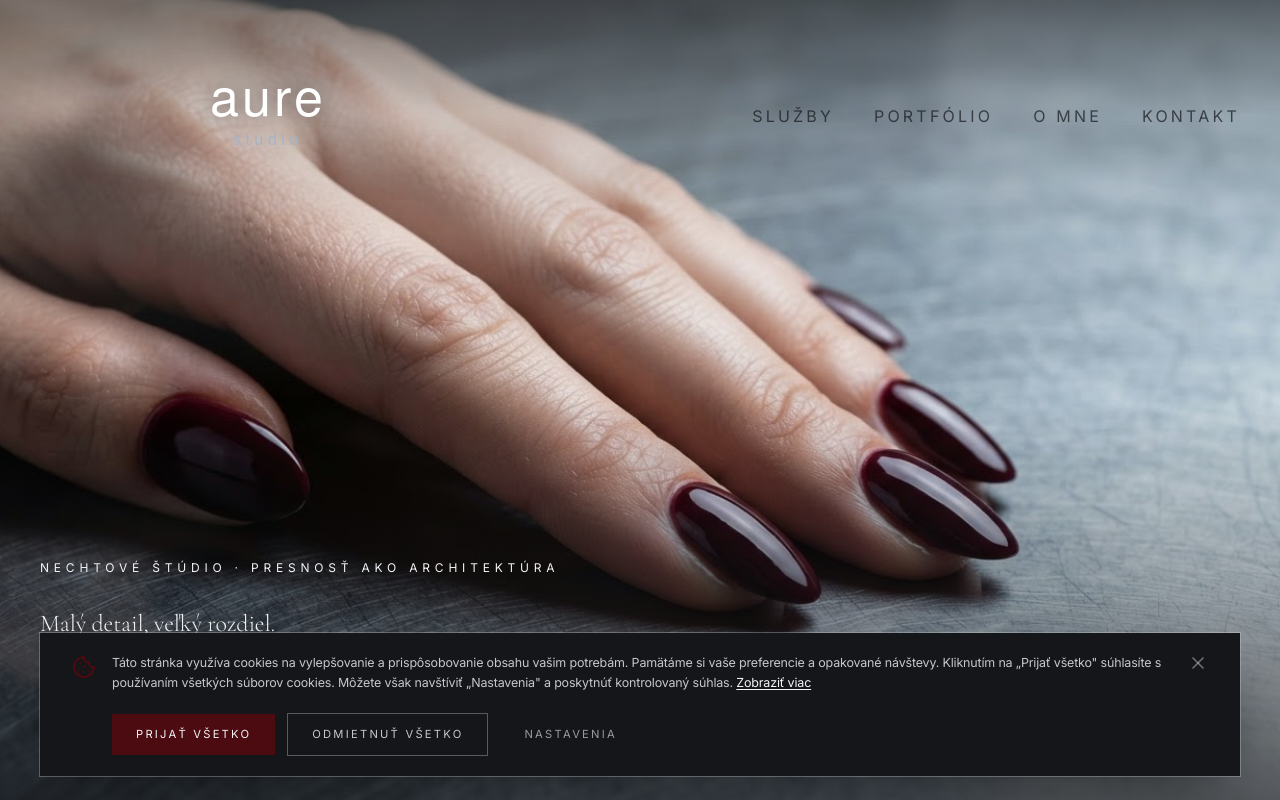
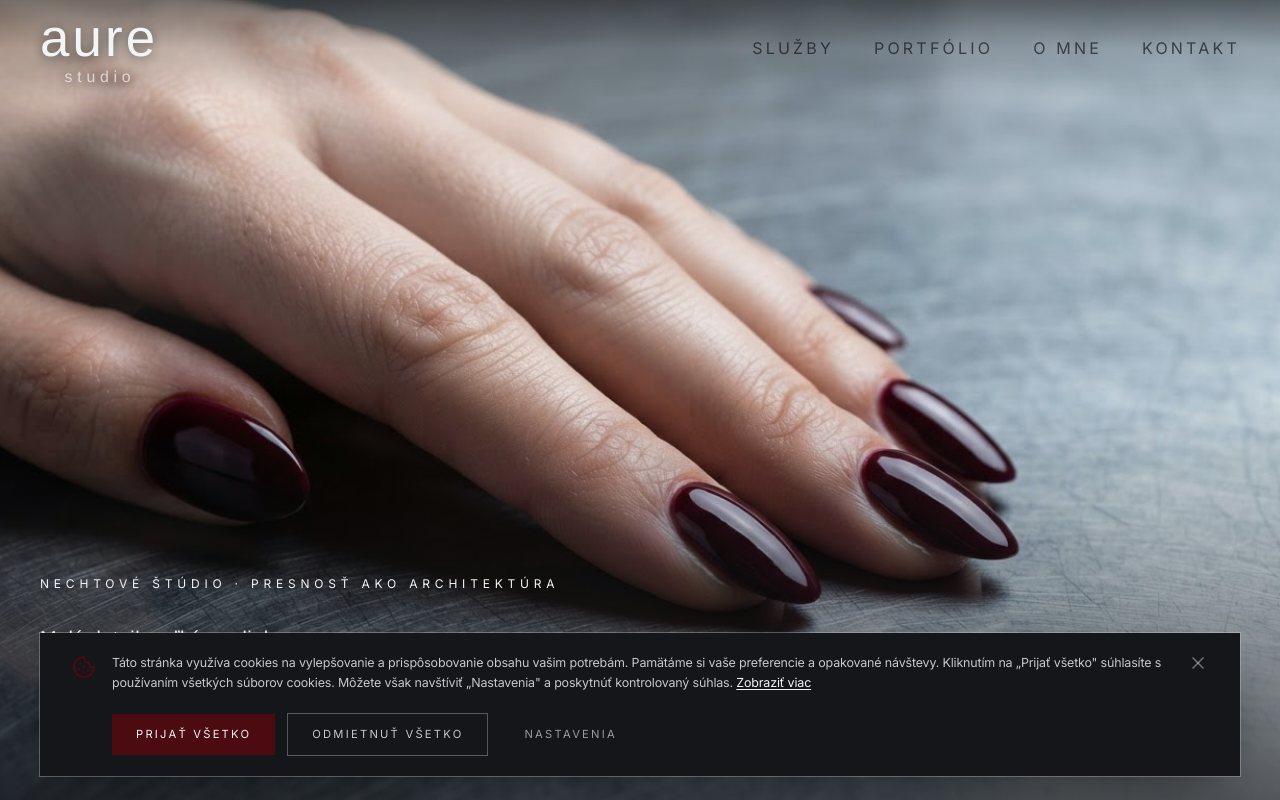
Before and after one commit to Mindy-sro/aure-studio, a React (Vite) app: page / in a window 1280 px wide. Shown: the top 800 px of the page. Built offline with nearby package versions, Linux system fonts and the light colour scheme.

Commit message:
fix: crop logo canvas and match hero text to logo font

```diff
--- a/src/components/aure/Footer.jsx
+++ b/src/components/aure/Footer.jsx
@@ -11,7 +11,7 @@ export default function Footer() {
       <div className="mx-auto max-w-[1400px] px-6 lg:px-10">
         <div className="grid md:grid-cols-12 gap-10">
           <div className="md:col-span-4">
-            <Logo height="4.2rem" dark />
+            <Logo size="2rem" dark />
             <p className="mt-4 text-[0.7rem] text-[hsl(var(--chrome))]/60 max-w-xs leading-relaxed">
               Nechtové štúdio. Industriálny luxus a tekutý minimalizmus.
             </p>
--- a/src/components/aure/Hero.jsx
+++ b/src/components/aure/Hero.jsx
@@ -19,7 +19,7 @@ export default function Hero({ heroImage }) {
           Nechtové štúdio · Presnosť ako architektúra
         </p>
         <div className="mt-8 flex flex-col md:flex-row md:items-end md:justify-between gap-8">
-          <p className="font-heading max-w-md text-xl md:text-2xl font-light leading-snug text-[hsl(var(--chrome))]">
+          <p className="font-logo max-w-md text-lg md:text-xl font-light leading-relaxed tracking-[0.02em] text-[hsl(var(--chrome))]">
             Malý detail, veľký rozdiel.<br />
             Tvorba nechtov je výnimočný rituál, ktorý radi spríjemníme profesionálnym prostredím.<br />
             Nechty s podpisom AURE.
--- a/src/components/aure/Logo.jsx
+++ b/src/components/aure/Logo.jsx
@@ -1,23 +1,40 @@
 import React from "react";
 
-// Official SVG logo — dark text on transparent background
-const LOGO_SVG = "/images/056dab230_aure-studio-logo-transparent.svg";
-
-export default function Logo({ className = "", height = "2.5rem", dark = false }) {
+export default function Logo({ className = "", size = "2.5rem", dark = false }) {
   return (
-    <img
-      src={LOGO_SVG}
-      alt="AURE Studio"
+    <span
+      role="img"
+      aria-label="AURE Studio"
+      className={className}
       style={{
-        height,
-        width: "auto",
-        display: "block",
-        // On dark backgrounds: invert dark text to white
-        filter: dark
-          ? "invert(1) brightness(1.35) contrast(1.12) drop-shadow(0 2px 12px rgba(0,0,0,0.55))"
-          : "none",
-      }}
-      className={className}
-    />
+        display: "inline-flex",
+        flexDirection: "column",
+        alignItems: "center",
+        fontFamily: "var(--font-logo)",
+        fontWeight: 300,
+        lineHeight: 1,
+        whiteSpace: "nowrap",
+        textShadow: dark ? "0 2px 12px rgba(0, 0, 0, 0.55)" : "none",
+      }}>
+      <span
+        style={{
+          fontSize: size,
+          letterSpacing: "0.06em",
+          marginRight: "-0.06em",
+          color: dark ? "hsl(var(--chrome))" : "#2B2420",
+        }}>
+        aure
+      </span>
+      <span
+        style={{
+          fontSize: `calc(${size} * 0.3)`,
+          letterSpacing: "0.3em",
+          marginRight: "-0.3em",
+          marginTop: "0.25em",
+          color: dark ? "hsl(var(--chrome) / 0.72)" : "#8A7F72",
+        }}>
+        studio
+      </span>
+    </span>
   );
 }
--- a/src/components/aure/Navbar.jsx
+++ b/src/components/aure/Navbar.jsx
@@ -45,11 +45,11 @@ export default function Navbar() {
           to="/"
           aria-label="AURE Studio — domov"
           onClick={() => setOpen(false)}
-          className="group flex-shrink-0 sm:-ml-4 lg:-ml-8">
+          className="group flex-shrink-0">
           <Logo
-            height={isDesktop ? "13rem" : "5.5rem"}
+            size={isDesktop ? "3.3rem" : "2.6rem"}
             dark={!scrolled}
-            className="transition-opacity group-hover:opacity-70 max-w-[70vw] md:max-w-none"
+            className="transition-opacity group-hover:opacity-70"
           />
         </Link>
 
--- a/src/index.css
+++ b/src/index.css
@@ -28,6 +28,7 @@
     --font-body: 'Inter', ui-sans-serif, system-ui, sans-serif;
     --font-display: 'Cormorant Garamond', ui-serif, Georgia, serif;
     --font-mono: ui-monospace, SFMono-Regular, Menlo, Monaco, Consolas, monospace;
+    --font-logo: 'Helvetica Neue', Arial, sans-serif;
     --steel: 220 14% 89%;
     --chrome: 220 14% 96%;
     --burgundy: 354 75% 17%;
--- a/tailwind.config.js
+++ b/tailwind.config.js
@@ -66,7 +66,8 @@ module.exports = {
   			heading: ['var(--font-heading)'],
   			body: ['var(--font-body)'],
   			display: ['var(--font-display)'],
-  			mono: ['var(--font-mono)']
+  			mono: ['var(--font-mono)'],
+  			logo: ['var(--font-logo)']
   		},
   		keyframes: {
   			'accordion-down': {
```
